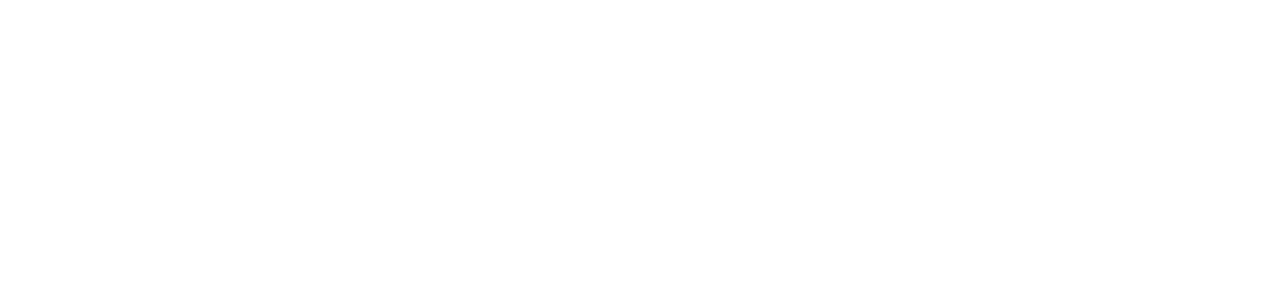
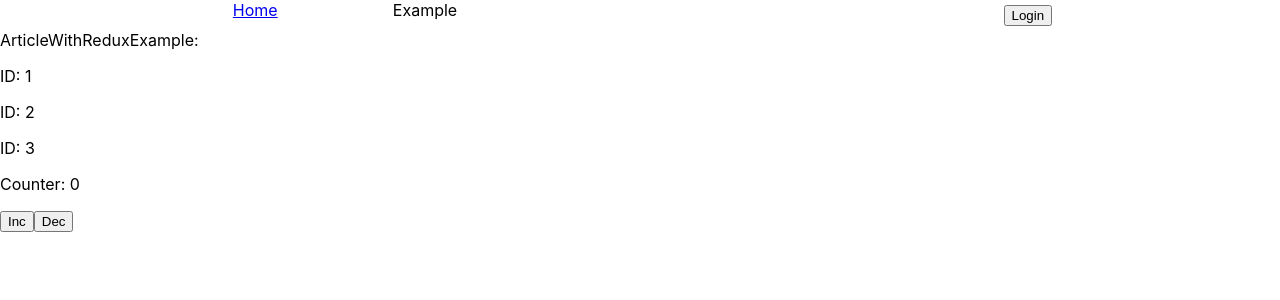
Before and after one commit to kane-nguyen-goldenowl/hook-example, a React (Create React App) app: page /article-with-redux in a window 1280 px wide. Before the commit this address had no page. Shown: the top 300 px of the page. Built offline with nearby package versions, Linux system fonts and the light colour scheme.

Commit message:
article with redux example

```diff
--- a/package.json
+++ b/package.json
@@ -4,6 +4,7 @@
   "private": true,
   "dependencies": {
     "@hookform/resolvers": "^2.9.1",
+    "@reduxjs/toolkit": "^1.8.2",
     "@testing-library/jest-dom": "^5.16.4",
     "@testing-library/react": "^13.3.0",
     "@testing-library/user-event": "^13.5.0",
@@ -11,8 +12,10 @@
     "react": "^18.2.0",
     "react-dom": "^18.2.0",
     "react-hook-form": "^7.32.2",
+    "react-redux": "^8.0.2",
     "react-router-dom": "^6.3.0",
     "react-scripts": "5.0.1",
+    "redux": "^4.2.0",
     "web-vitals": "^2.1.4",
     "yup": "^0.32.11"
   },
--- a/src/App.js
+++ b/src/App.js
@@ -4,6 +4,7 @@
   Routes,
   Route,
 } from "react-router-dom";
+import { Provider } from 'react-redux';
 
 import Home from './screens/Home';
 import Glance from './screens/Glance';
@@ -19,6 +20,7 @@
 import UseSyncExternalStoreExample from './screens/UseSyncExternalStoreExample';
 import UseIdExample from './screens/UseIdExample';
 import ReactHookFormExample from './screens/ReactHookFormExample';
+import ArticleWithReduxExample from './screens/ArticleWithReduxExample';
 
 import {
   LocaleProvider
@@ -29,9 +31,12 @@
 
 import ProtectedRoute from './components/ProtectedRoute';
 
+import store from './store';
+
 function App() {
   return (
     <BrowserRouter>
+      <Provider store={store}>
         <LocaleProvider>
           <AuthProvider>
             <Routes>
@@ -63,9 +68,12 @@
               </Route>
               <Route path="react-hook-form" element={<ReactHookFormExample />}>
               </Route>
+              <Route path="article-with-redux" element={<ArticleWithReduxExample />}>
+              </Route>
             </Routes>
           </AuthProvider>
         </LocaleProvider>
+      </Provider>
     </BrowserRouter>
   );
 }
--- /dev/null
+++ b/src/api/agent.js
@@ -0,0 +1,10 @@
+let token = null;
+
+const agent = {
+    setToken: (_token) => {
+        token = _token;
+    },
+    getToken: () => token
+}
+
+export default agent;
--- /dev/null
+++ b/src/api/article.js
@@ -0,0 +1,21 @@
+const articleList = [
+    {
+        id: 1,
+        slug: "a",
+    },
+    {
+        id: 2,
+        slug: "b"
+    },
+    {
+        id: 3,
+        slug: "c"
+    }
+]
+
+export const getArticleListApi = () =>
+    new Promise((resolve, reject) => {
+        console.log("getArticleListApi")
+
+        setTimeout(() => resolve(articleList), 3000);
+    });
--- a/src/components/Nav/index.js
+++ b/src/components/Nav/index.js
@@ -69,6 +69,9 @@
                         <li>
                             <Link to="/react-hook-form">React Hook Form</Link>
                         </li>
+                        <li>
+                            <Link to="/article-with-redux">Article with redux example</Link>
+                        </li>
                     </ul>
                 </li>
             </ul>
--- /dev/null
+++ b/src/middleware.js
@@ -0,0 +1,16 @@
+import { getArticleList } from './reducers/article';
+import agent from './api/agent';
+
+const localStorageMiddleware = (store) => (next) => (action) => {
+  switch (action.type) {
+    case getArticleList.fulfilled.type:
+      window.localStorage.setItem('jwt', "example");
+      agent.setToken("example");
+      break;
+    default:
+  }
+
+  return next(action);
+};
+
+export { localStorageMiddleware };
--- /dev/null
+++ b/src/reducers/article.js
@@ -0,0 +1,62 @@
+import { createSlice, createAsyncThunk } from '@reduxjs/toolkit';
+
+import {
+    getArticleListApi
+} from '../api/article';
+
+export const getArticleList = createAsyncThunk(
+    'article/getArticleList',
+    getArticleListApi
+);
+
+const initialState = {
+    value: 0,
+    articleList: undefined,
+    inProgress: false,
+    errors: undefined,
+};
+
+const articleSlice = createSlice({
+    name: 'article',
+    initialState,
+    reducers: {
+        incremented: state => {
+            // Redux Toolkit allows us to write "mutating" logic in reducers. It
+            // doesn't actually mutate the state because it uses the Immer library,
+            // which detects changes to a "draft state" and produces a brand new
+            // immutable state based off those changes
+            state.value += 1
+        },
+        decremented: state => {
+            state.value -= 1
+        },
+        articlePageUnloaded: () => initialState,
+    },
+    extraReducers: (builder) => {
+        builder.addCase(getArticleList.fulfilled, (state, action) => {
+            console.log("extraReducers - getArticleList")
+            state.articleList = action.payload;
+            console.log(action)
+            state.inProgress = false;
+        });
+
+        builder.addMatcher(
+            (action) => action.type.endsWith('/pending'),
+            (state) => {
+                state.inProgress = true;
+            }
+        );
+
+        builder.addDefaultCase((state) => {
+            state.inProgress = false;
+        });
+    },
+});
+
+export const {
+    incremented,
+    decremented,
+    articlePageUnloaded
+} = articleSlice.actions;
+
+export default articleSlice.reducer;
--- /dev/null
+++ b/src/screens/ArticleWithReduxExample/ArticleList.js
@@ -0,0 +1,30 @@
+import React, { memo } from 'react';
+import { useSelector } from 'react-redux';
+
+function ArticleList() {
+    console.log("render ArticleList")
+    const articles = useSelector((state) => state.article.articleList);
+    const inProgress = useSelector((state) => state.article.inProgress);
+
+    if (!articles) {
+        return (
+            inProgress && <h1 role="alert">Article is loading</h1>
+        );
+    }
+
+    if (articles.length === 0) {
+        return <div className="article-preview">No articles are here... yet.</div>;
+    }
+
+    return (
+        <>
+            {articles.map((article) => (
+                <div key={article.id}>
+                    <p>ID: {article.id}</p>
+                </div>
+            ))}
+        </>
+    );
+}
+
+export default memo(ArticleList);
--- /dev/null
+++ b/src/screens/ArticleWithReduxExample/Counter.js
@@ -0,0 +1,35 @@
+import React, { memo } from 'react';
+import {
+    useSelector,
+    useDispatch
+} from 'react-redux';
+
+import {
+    incremented,
+    decremented
+} from '../../reducers/article';
+
+function Counter() {
+    console.log("render Counter")
+    const value = useSelector((state) => state.article.value);
+    const dispatch = useDispatch();
+
+    const handleIncrease = () => {
+        console.log("handleIncrease")
+        dispatch(incremented())
+    }
+    const handleDecrease = () => {
+        console.log("handleDecrease")
+        dispatch(decremented())
+    }
+
+    return (
+        <>
+            <p>Counter: {value}</p>
+            <button onClick={handleIncrease}>Inc</button>
+            <button onClick={handleDecrease}>Dec</button>
+        </>
+    );
+}
+
+export default memo(Counter);
--- /dev/null
+++ b/src/screens/ArticleWithReduxExample/index.js
@@ -0,0 +1,42 @@
+import React, {
+    useEffect,
+} from 'react';
+import { useDispatch } from 'react-redux';
+import Nav from '../../components/Nav';
+
+import {
+    getArticleList,
+    articlePageUnloaded
+} from '../../reducers/article';
+
+import ArticleList from './ArticleList';
+import Counter from './Counter';
+
+function ArticleWithReduxExample() {
+    console.log("render ArticleWithReduxExample")
+    const dispatch = useDispatch();
+    useEffect(() => {
+        const fetchArticles = dispatch(getArticleList());
+        return () => {
+            fetchArticles.abort();
+            dispatch(articlePageUnloaded());
+        };
+    }, [dispatch]);
+
+    return (
+        <React.Fragment>
+            <Nav />
+            <div>
+                <div>
+                    ArticleWithReduxExample:
+                </div>
+            </div>
+            <div>
+                <ArticleList />
+                <Counter />
+            </div>
+        </React.Fragment>
+    );
+}
+
+export default ArticleWithReduxExample;
--- /dev/null
+++ b/src/store.js
@@ -0,0 +1,23 @@
+import { configureStore } from '@reduxjs/toolkit';
+
+import { localStorageMiddleware } from './middleware';
+
+import articleReducer from './reducers/article';
+
+export function makeStore(preloadedState) {
+    return configureStore({
+        reducer: {
+            article: articleReducer,
+        },
+        devTools: true,
+        preloadedState,
+        middleware: (getDefaultMiddleware) => [
+            ...getDefaultMiddleware(),
+            localStorageMiddleware,
+        ],
+    });
+}
+
+const store = makeStore();
+
+export default store;
```
Also changed, not shown: 1 other file (tests, documents, lock files or other folders). Lines whose indentation alone changed are shown as unchanged.
